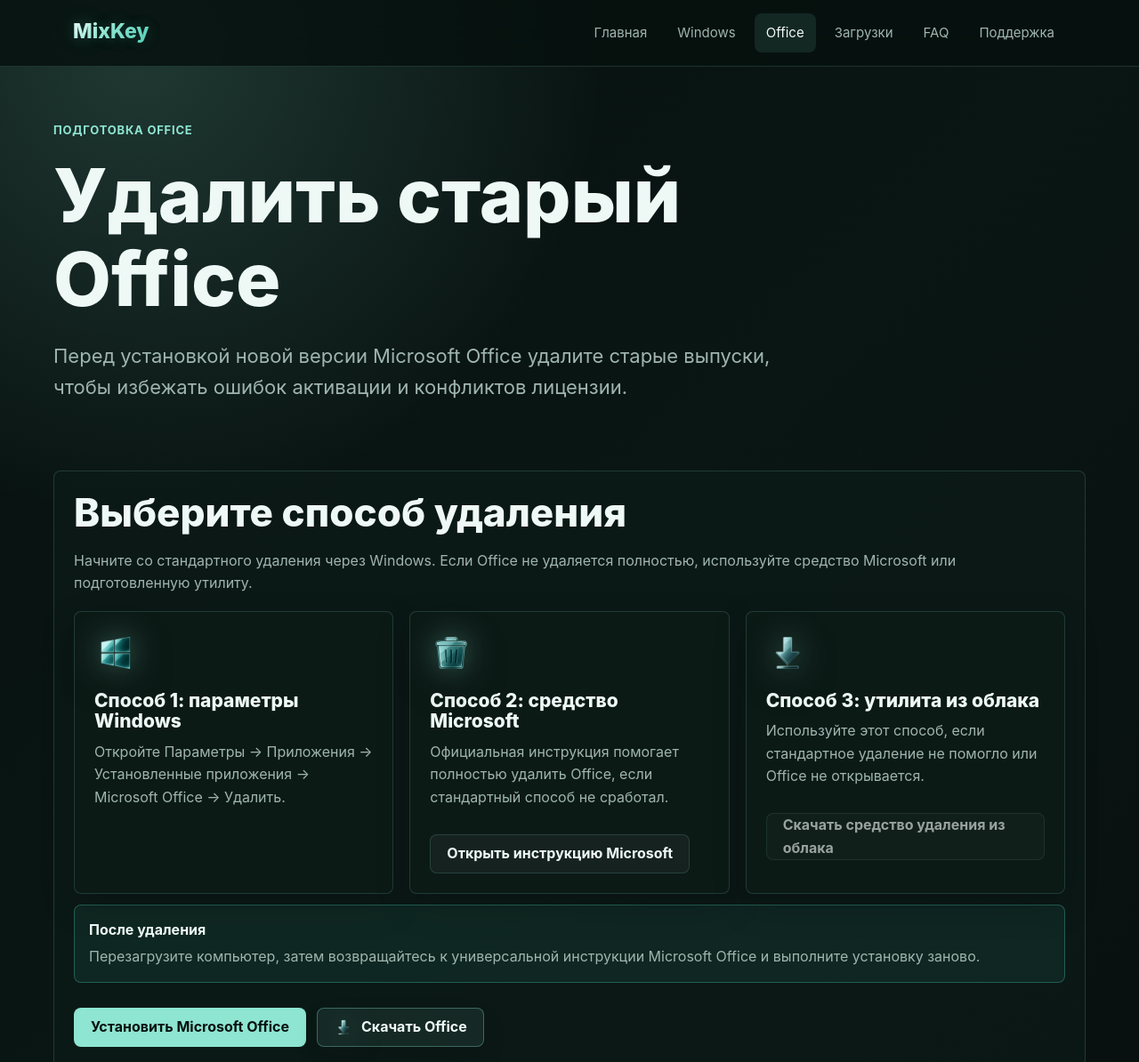
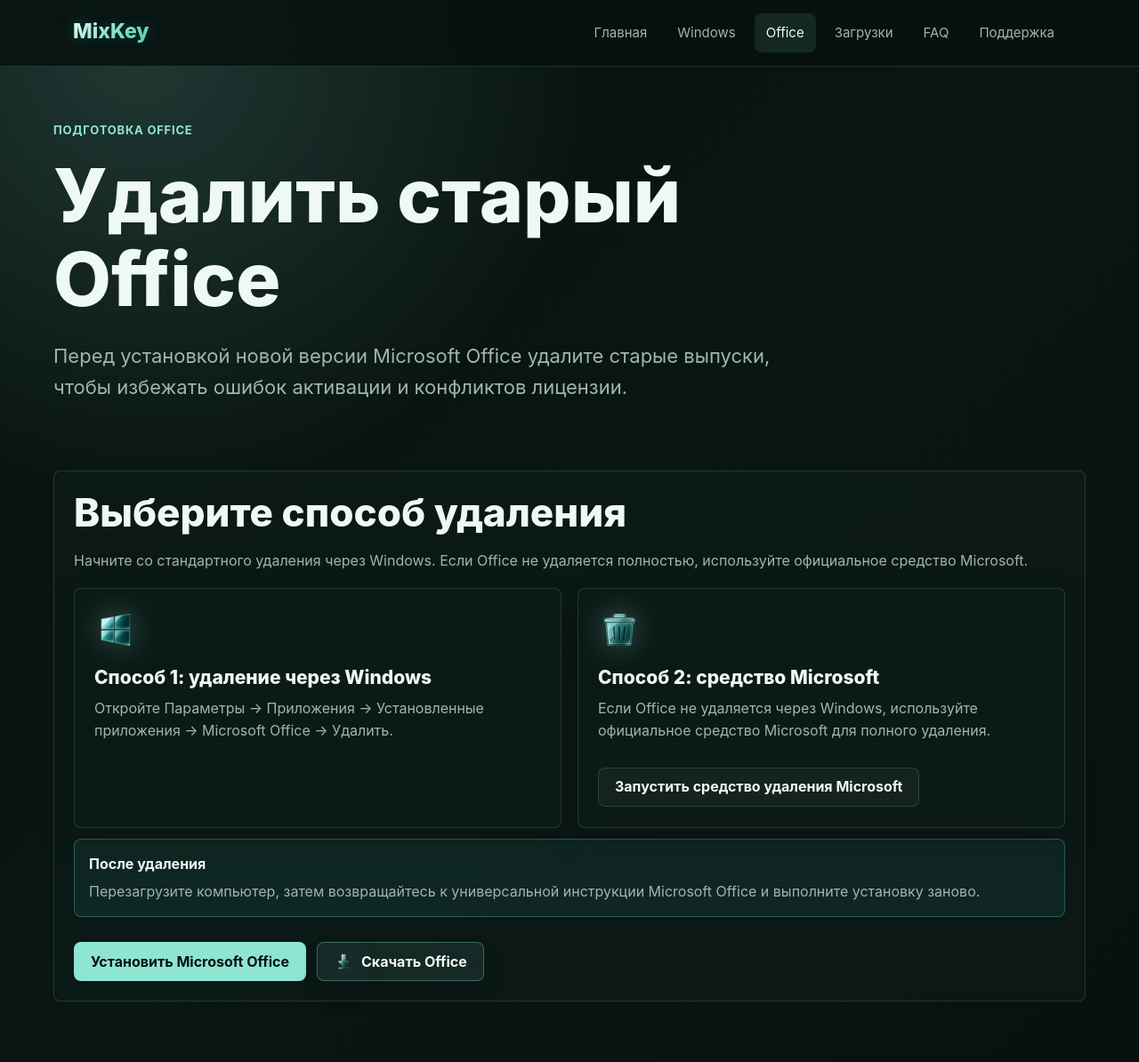
Before and after one commit to mixtm1/mixkey-site, a plain HTML site: page remove-office.html in a window 1280 px wide. Shown: the top 1194 px of the page at 89% size. Drawn offline with Linux system fonts and the light colour scheme.

Commit message:
Update Office removal options

```diff
--- a/remove-office.html
+++ b/remove-office.html
@@ -36,25 +36,18 @@
       <div class="container content-stack">
         <article class="panel">
           <h2>Выберите способ удаления</h2>
-          <p>Начните со стандартного удаления через Windows. Если Office не удаляется полностью, используйте средство Microsoft или подготовленную утилиту.</p>
-          <div class="grid three method-grid">
+          <p>Начните со стандартного удаления через Windows. Если Office не удаляется полностью, используйте официальное средство Microsoft.</p>
+          <div class="grid two method-grid">
             <div class="card method-card">
               <span class="card-icon icon-tile"><img class="png-icon icon-card" src="images/icons/windows.png" alt="" aria-hidden="true"></span>
-              <h3>Способ 1: параметры Windows</h3>
+              <h3>Способ 1: удаление через Windows</h3>
               <p>Откройте Параметры → Приложения → Установленные приложения → Microsoft Office → Удалить.</p>
             </div>
             <div class="card method-card">
               <span class="card-icon icon-tile"><img class="png-icon icon-card" src="images/icons/remove-office.png" alt="" aria-hidden="true"></span>
               <h3>Способ 2: средство Microsoft</h3>
-              <p>Официальная инструкция помогает полностью удалить Office, если стандартный способ не сработал.</p>
-              <div class="actions"><a class="button" href="https://support.microsoft.com/office/uninstall-office-from-a-pc-9dd49b83-264a-477a-8fcc-2fdf5dbf61d8">Открыть инструкцию Microsoft</a></div>
-            </div>
-            <div class="card method-card">
-              <span class="card-icon icon-tile"><img class="png-icon icon-card" src="images/icons/download.png" alt="" aria-hidden="true"></span>
-              <h3>Способ 3: утилита из облака</h3>
-              <p>Используйте этот способ, если стандартное удаление не помогло или Office не открывается.</p>
-              <div class="actions"><a class="button disabled" href="#">Скачать средство удаления из облака</a></div>
-              <!-- TODO: вставить ссылку на облако со средством удаления Office -->
+              <p>Если Office не удаляется через Windows, используйте официальное средство Microsoft для полного удаления.</p>
+              <div class="actions"><a class="button" href="https://aka.ms/SaRA-officeUninstallFromPC">Запустить средство удаления Microsoft</a></div>
             </div>
           </div>
           <div class="notice tip"><strong>После удаления</strong><p>Перезагрузите компьютер, затем возвращайтесь к универсальной инструкции Microsoft Office и выполните установку заново.</p></div>
```
